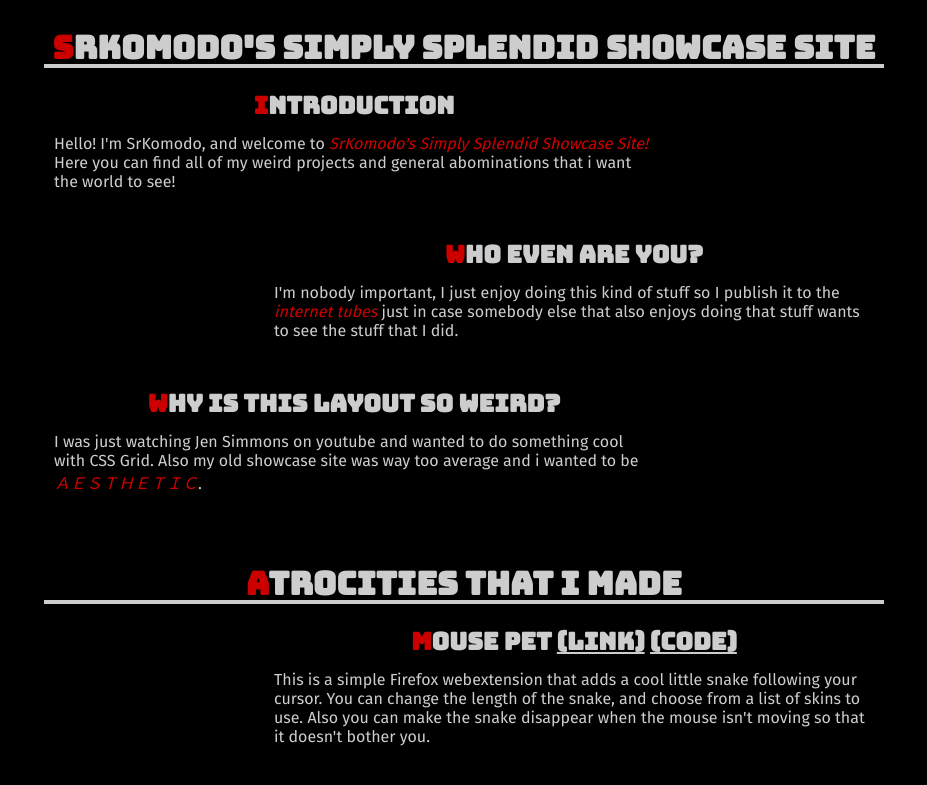
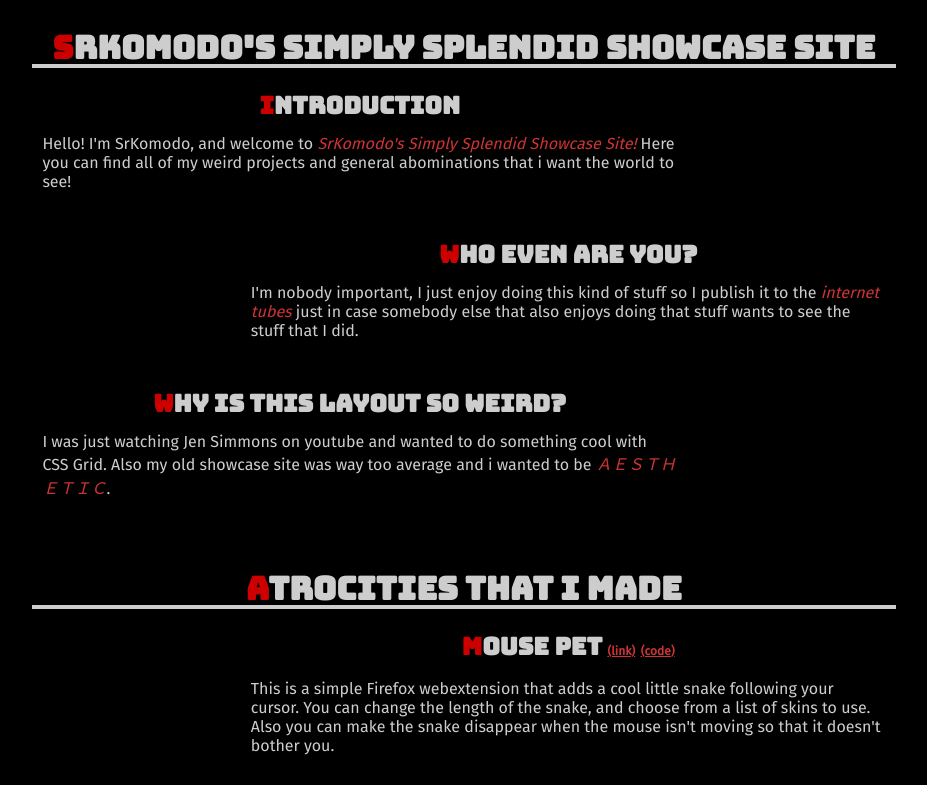
Before and after one commit to SrKomodo/srkomodos-simply-splendid-showcase-site, a website built with webpack: page src/index.html in a window 1280 px wide. Shown: the top 785 px of the page, without its empty margins (176-1103 px from the left). Built offline with nearby package versions, Linux system fonts and the light colour scheme.

Commit message:
css tweaks for colors and links

```diff
--- a/src/index.scss
+++ b/src/index.scss
@@ -1,5 +1,7 @@
 @import url("https://fonts.googleapis.com/css?family=Bungee|Fira+Sans");
 
+$emphasisColor: mix(red, white, 75%);
+$defaultFont: "Fira Sans", Verdana, Geneva, Tahoma, sans-serif;
 %title {
   font-family: Bungee, Verdana, Geneva, Tahoma, sans-serif;
   font-weight: bolder;
@@ -13,11 +15,12 @@
 body {
   margin: 0;
   background: black;
+  font-family: $defaultFont;
   color: white;
 }
 
 a {
-  color: inherit;
+  color: $emphasisColor;
 }
 
 @keyframes slide-in {
@@ -99,14 +102,18 @@ main {
       margin: 0;
       @extend %title;
       text-align: center;
+
+      a {
+        font-family: $defaultFont;
+        font-size: 0.5em;
+      }
     }
 
     p {
       margin-bottom: 0;
-      font-family: "Fira Sans", Verdana, Geneva, Tahoma, sans-serif;
 
       em {
-        color: red;
+        color: $emphasisColor;
       }
     }
 
```
